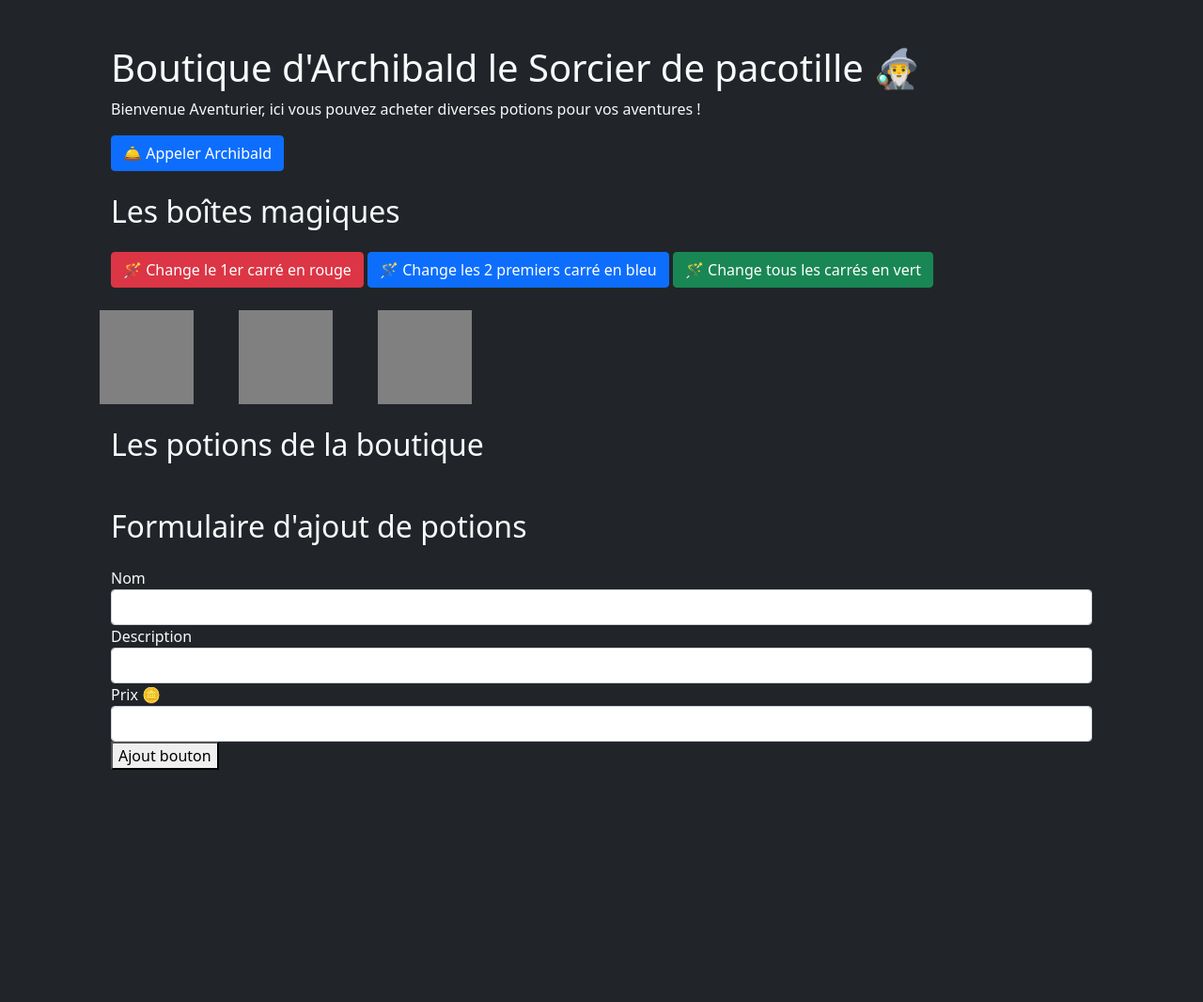
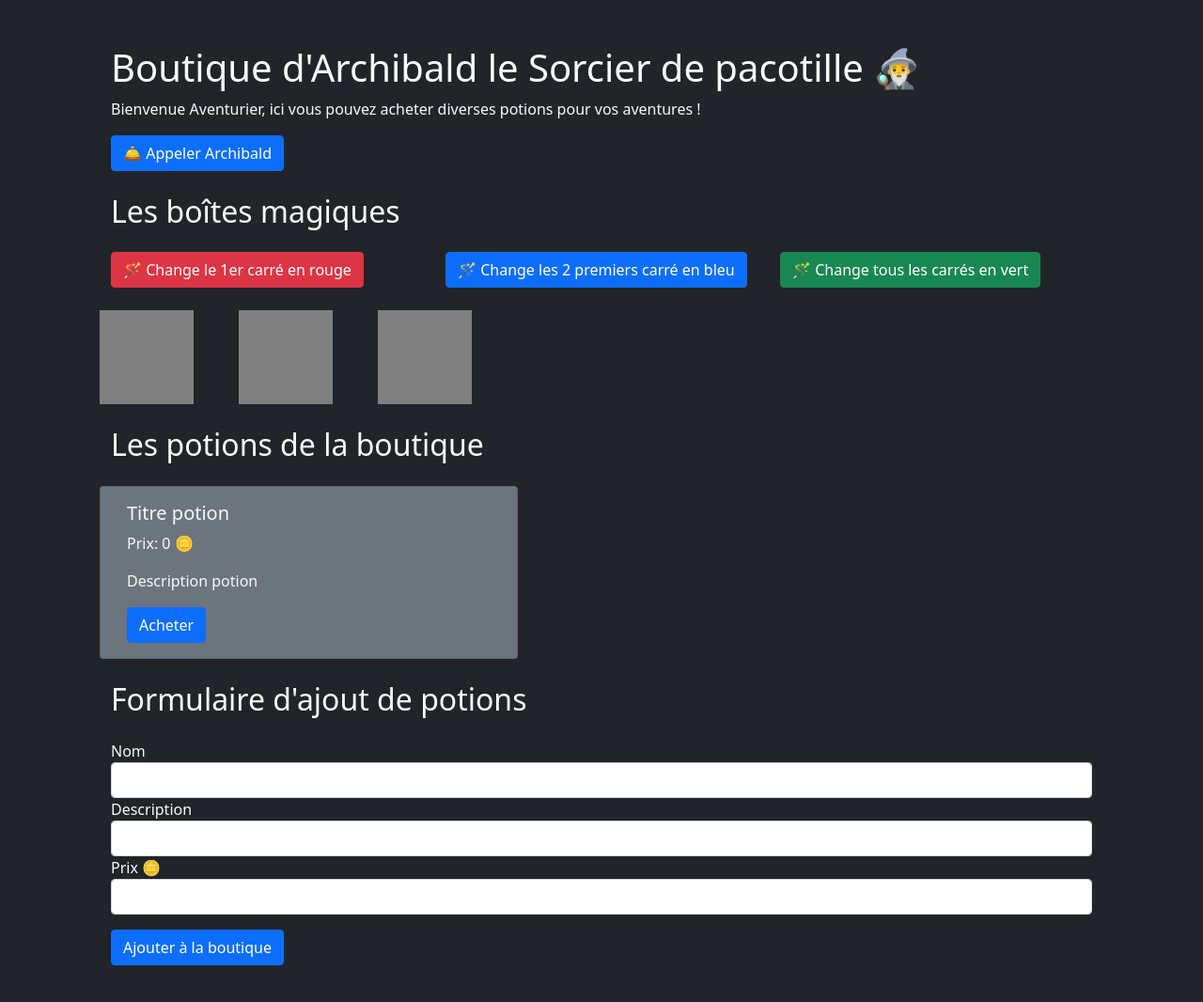
Before and after one commit to xEsiah/School_JavaScript_DOM_Exercices, a plain HTML site: page index.html in a window 1280 px wide. Shown: the whole page at 94% size. Before the commit the page ends 891 px from the top, so only its background shows below. Drawn offline with nearby package versions, Linux system fonts and the light colour scheme.

Commit message:
NEW: Plus de potions, nous avons besoin de plus de potions !

```diff
--- a/index.html
+++ b/index.html
@@ -17,53 +17,80 @@
 
       <button id="call_archibald" class="btn btn-primary">🛎️ Appeler Archibald</button>
 
-      <h2 class="my-4">Les boîtes magiques</h2>
+      <section class="row">
+        <h2 class="my-4">Les boîtes magiques</h2>
 
-      <button id="btn_change_red" class="btn btn-danger">🪄 Change le 1er carré en rouge</button>
-      <button id="btn_change_blue" class="btn btn-primary">🪄 Change les 2 premiers carré en bleu</button>
-      <button id="btn_change_green" class="btn btn-success">🪄 Change tous les carrés en vert</button>
+        <div class="col">
+          <button id="btn_change_red" class="btn btn-danger">🪄 Change le 1er carré en rouge</button>
+        </div>
+        <div class="col">
+          <button id="btn_change_blue" class="btn btn-primary">🪄 Change les 2 premiers carré en bleu</button>
+        </div>
+        <div class="col">
+          <button id="btn_change_green" class="btn btn-success">🪄 Change tous les carrés en vert</button>
+        </div>
+      </section>
 
-      <div id="boites_magique" class="mt-4 row gap-5">
+      <section id="boites_magique" class="row mt-4 gap-5">
         <div class="boite" style="width: 100px; height: 100px; background-color: grey"></div>
         <div class="boite" style="width: 100px; height: 100px; background-color: grey"></div>
         <div class="boite" style="width: 100px; height: 100px; background-color: grey"></div>
-      </div>
+      </section>
 
       <h2 class="my-4">Les potions de la boutique</h2>
 
-      <div id="liste_potions" class="row"></div>
+      <section id="liste_potions" class="row">
+        <!-- Ceci est un exemple VISUEL, à supprimer ! -->
+        <!-- Le template à utiliser se situe dans la balise template -->
+        <div class="card bg-secondary col-5">
+          <div class="card-body">
+            <h5 class="card-title">Titre potion</h5>
+            <p>
+              Prix:
+              <span class="prix">0</span>
+              🪙
+            </p>
+            <p class="card-text">Description potion</p>
+            <button class="btn btn-primary">Acheter</button>
+          </div>
+        </div>
+      </section>
 
-      <h2 class="my-4">Formulaire d'ajout de potions</h2>
-      <form class="form">
-        <div class="form-group">
-          <label>Nom</label>
-          <input type="text" class="form-control" />
-        </div>
+      <section class="row">
+        <h2 class="my-4">Formulaire d'ajout de potions</h2>
 
-        <div class="form-group">
-          <label>Description</label>
-          <input type="text" class="form-control" />
-        </div>
+        <form class="form">
+          <div class="form-group form-nom">
+            <label>Nom</label>
+            <input type="text" name="nom" class="form-control" />
+          </div>
 
-        <div class="form-group">
-          <label>Prix 🪙</label>
-          <input type="number" class="form-control" />
-        </div>
+          <div class="form-group form-description">
+            <label>Description</label>
+            <input type="text" name="description" class="form-control" />
+          </div>
 
-        <button>Ajout bouton</button>
-      </form>
+          <div class="form-group form-prix">
+            <label>Prix 🪙</label>
+            <input type="number" name="prix" class="form-control" />
+          </div>
+
+          <button class="btn btn-primary mt-3">Ajouter à la boutique</button>
+          <div class="invalid-feedback">Tu dois remplir tous les champs pour ajouter une potion à la boutique.</div>
+        </form>
+      </section>
     </div>
 
     <template id="template_potion">
-      <div class="card bg-secondary col-4">
+      <div class="card bg-secondary col-5">
         <div class="card-body">
-          <h5 class="card-title">Titre potion</h5>
+          <h5 class="card-title nom_potion">Titre potion</h5>
           <p>
             Prix:
-            <span class="prix">0</span>
+            <span class="prix_potion">0</span>
             🪙
           </p>
-          <p class="card-text">Description potion</p>
+          <p class="card-text description_potion">Description potion</p>
           <button class="btn btn-primary">Acheter</button>
         </div>
       </div>
```
Also changed, not shown: 1 other file.
